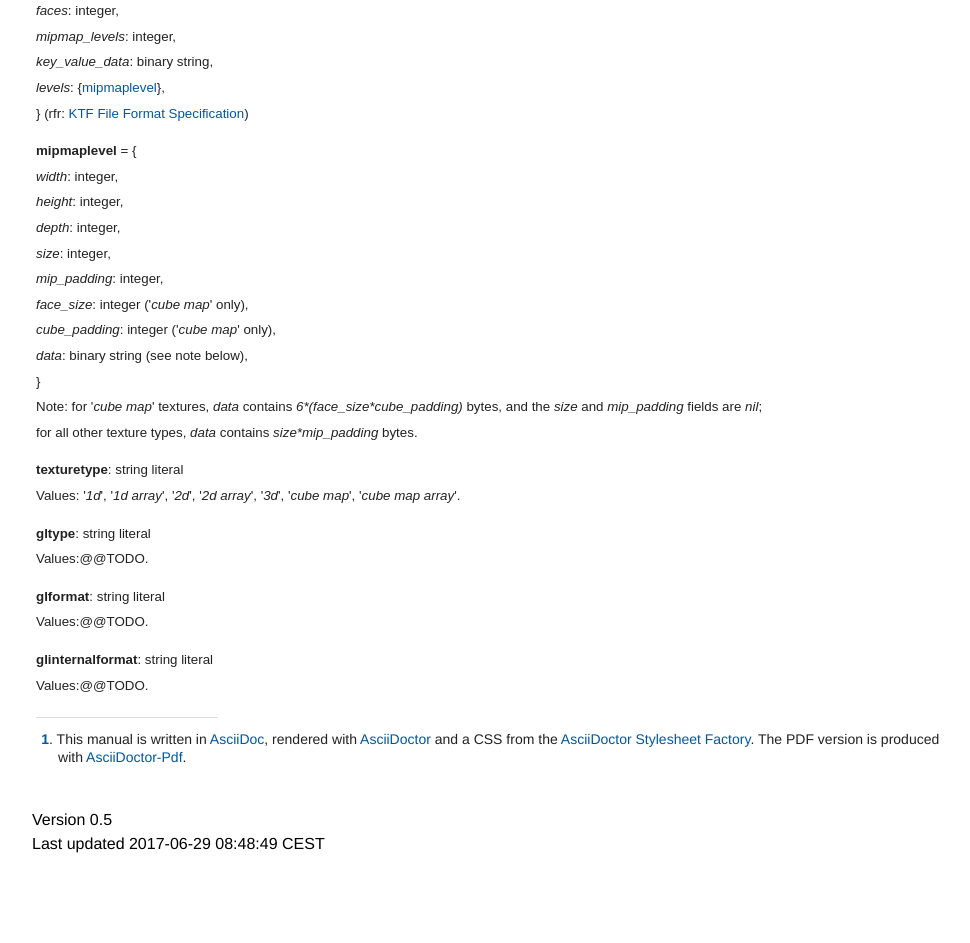
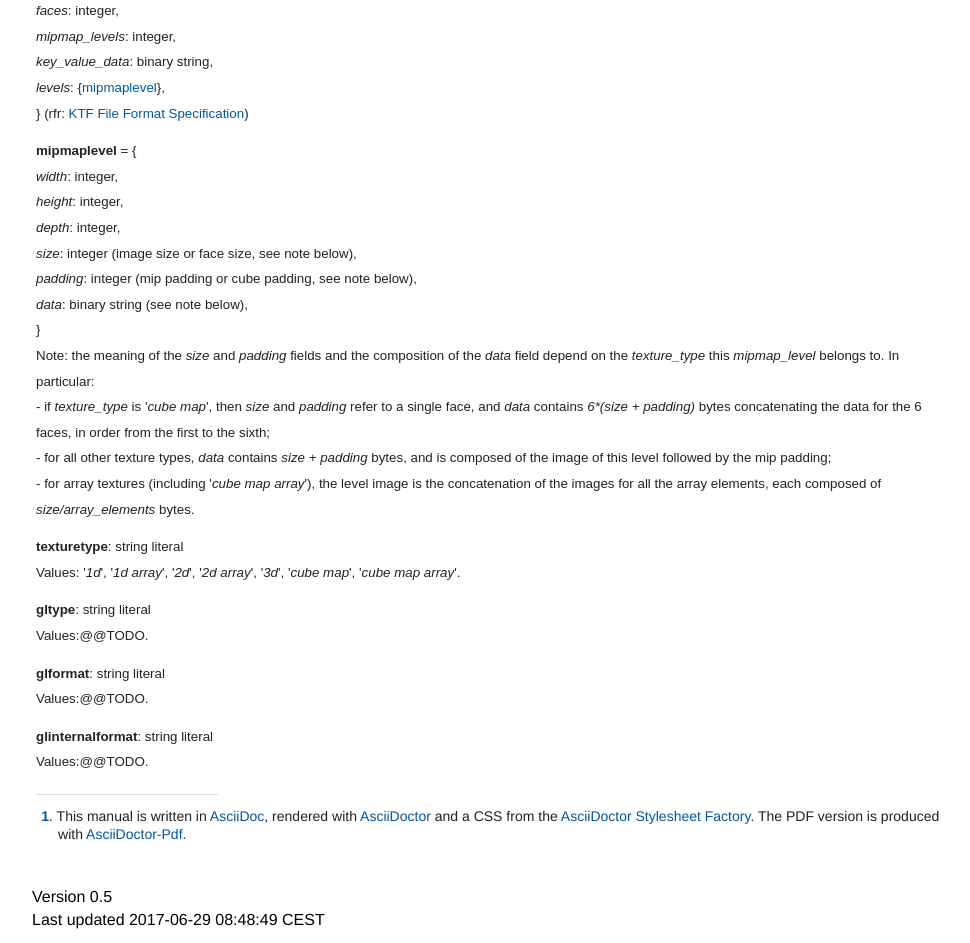
Before and after one commit to stetre/moonsoil, a plain HTML site: page doc/index.html in a window 1280 px wide. Shown: the part 2856-3799 px from the top of the page, without its empty margins (308-1278 px from the left). Before the commit the page ends 3731 px from the top, so only its background shows below. Drawn offline with Linux system fonts and the light colour scheme.

Commit message:
Fixes in ktx functions

```diff
--- a/doc/index.html
+++ b/doc/index.html
@@ -1015,15 +1015,15 @@ the <em>levels</em> in the given <em>ktxtexture</em> (i.e., the whole texture da
 <em>width</em>: integer,<br>
 <em>height</em>: integer,<br>
 <em>depth</em>: integer,<br>
-<em>size</em>: integer,<br>
-<em>mip_padding</em>: integer,<br>
-<em>face_size</em>: integer ('<em>cube map</em>' only),<br>
-<em>cube_padding</em>: integer ('<em>cube map</em>' only),<br>
+<em>size</em>: integer (image size or face size, see note below),<br>
+<em>padding</em>: integer (mip padding or cube padding, see note below),<br>
 <em>data</em>: binary string (see note below),<br>
 }<br>
-Note: for '<em>cube map</em>' textures, <em>data</em> contains <em>6*(face_size*cube_padding)</em> bytes, and the
-<em>size</em> and <em>mip_padding</em> fields are <em>nil</em>;<br>
-for all other texture types, <em>data</em> contains <em>size*mip_padding</em> bytes.</span></p>
+Note: the meaning of the <em>size</em> and <em>padding</em> fields and the composition of the <em>data</em> field
+depend on the <em>texture_type</em> this <em>mipmap_level</em> belongs to. In particular:<br>
+- if <em>texture_type</em> is '<em>cube map</em>', then <em>size</em> and <em>padding</em> refer to a single face, and <em>data</em> contains <em>6*(size + padding)</em> bytes concatenating the data for the 6 faces, in order from the first to the sixth;<br>
+- for all other texture types, <em>data</em> contains <em>size + padding</em> bytes, and is composed of the image of this level followed by the mip padding;<br>
+- for array textures (including '<em>cube map array</em>'), the level image is the concatenation of the images for all the array elements, each composed of <em>size/array_elements</em> bytes.</span></p>
 </div>
 <div id="texturetype" class="paragraph">
 <p><span class="small"><strong>texturetype</strong>: string literal<br>
```
Also changed, not shown: 2 other files.
